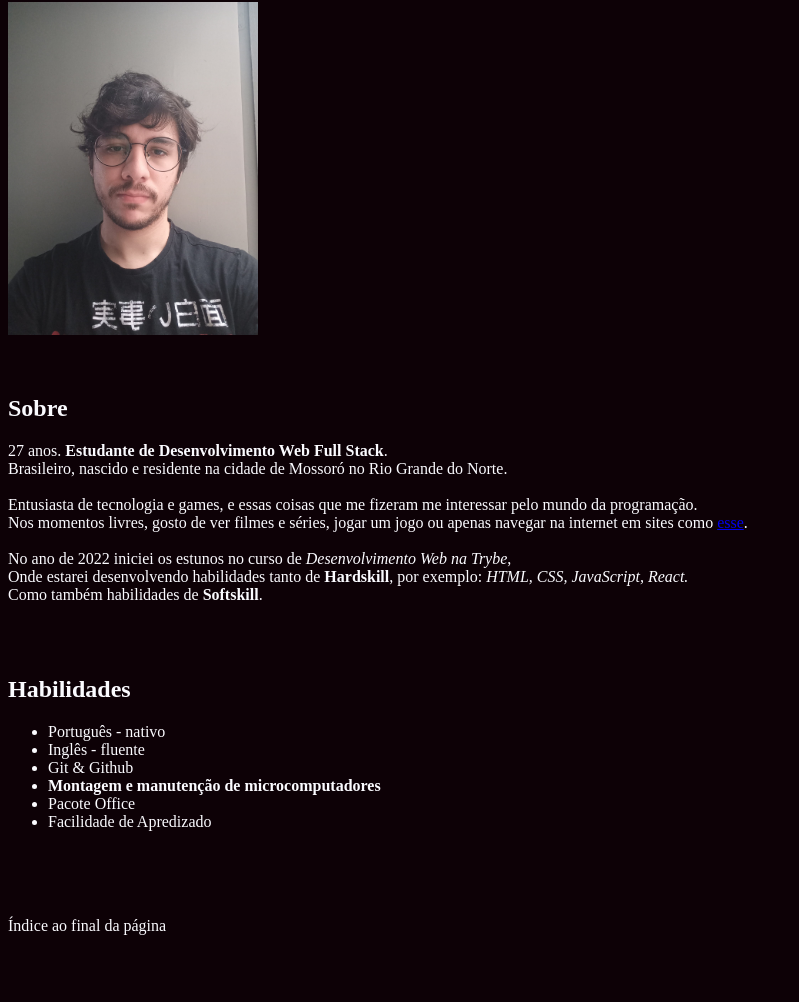
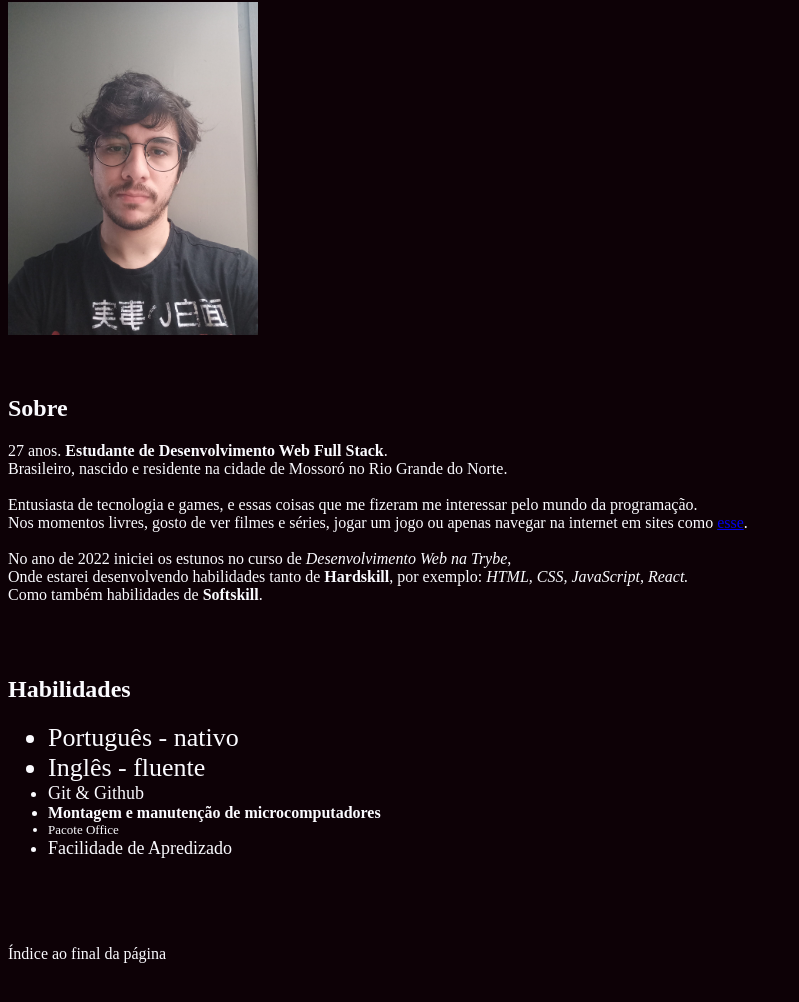
Before and after one commit to rayandersonsousa/rayandersonsousa.github.io, a plain HTML site: page index.html in a window 1280 px wide. Shown: the part 78-1080 px from the top of the page, without its empty margins (0-799 px from the left). Drawn offline with Linux system fonts and the light colour scheme.

Commit message:
Adicionado o ultimo requisito do exercicio

```diff
--- a/index.html
+++ b/index.html
@@ -22,6 +22,18 @@
             font-weight: 700;
         }
 
+        .idioma {
+            font-size: 26px;
+        }
+
+        .poff {
+            font-size: 13px;
+        }
+
+        .figo {
+            font-size: 18px;
+        }
+
     </style>
 </head>
 <body>
@@ -43,12 +55,12 @@
 
     <h2 id="habilidades">Habilidades</h2>
         <ul>
-            <li>Português - nativo</li>
-            <li>Inglês - fluente</li>
-            <li>Git & Github</li>
+            <li class="idioma">Português - nativo</li>
+            <li class="idioma">Inglês - fluente</li>
+            <li class="figo">Git & Github</li>
             <li><strong>Montagem e manutenção de microcomputadores</strong></li>
-            <li>Pacote Office</li>
-            <li>Facilidade de Apredizado</li>
+            <li class="poff">Pacote Office</li>
+            <li class="figo">Facilidade de Apredizado</li>
         </ul>
 
         <br><br><br>
```
